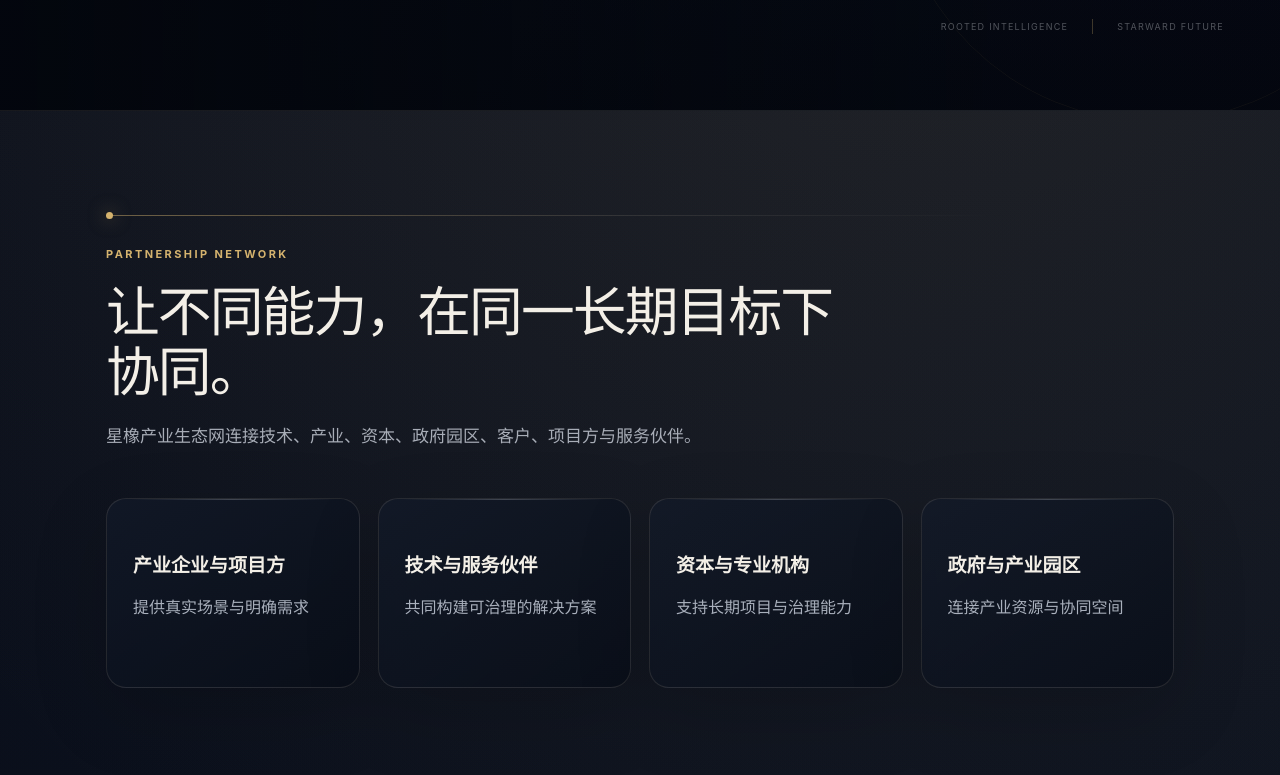
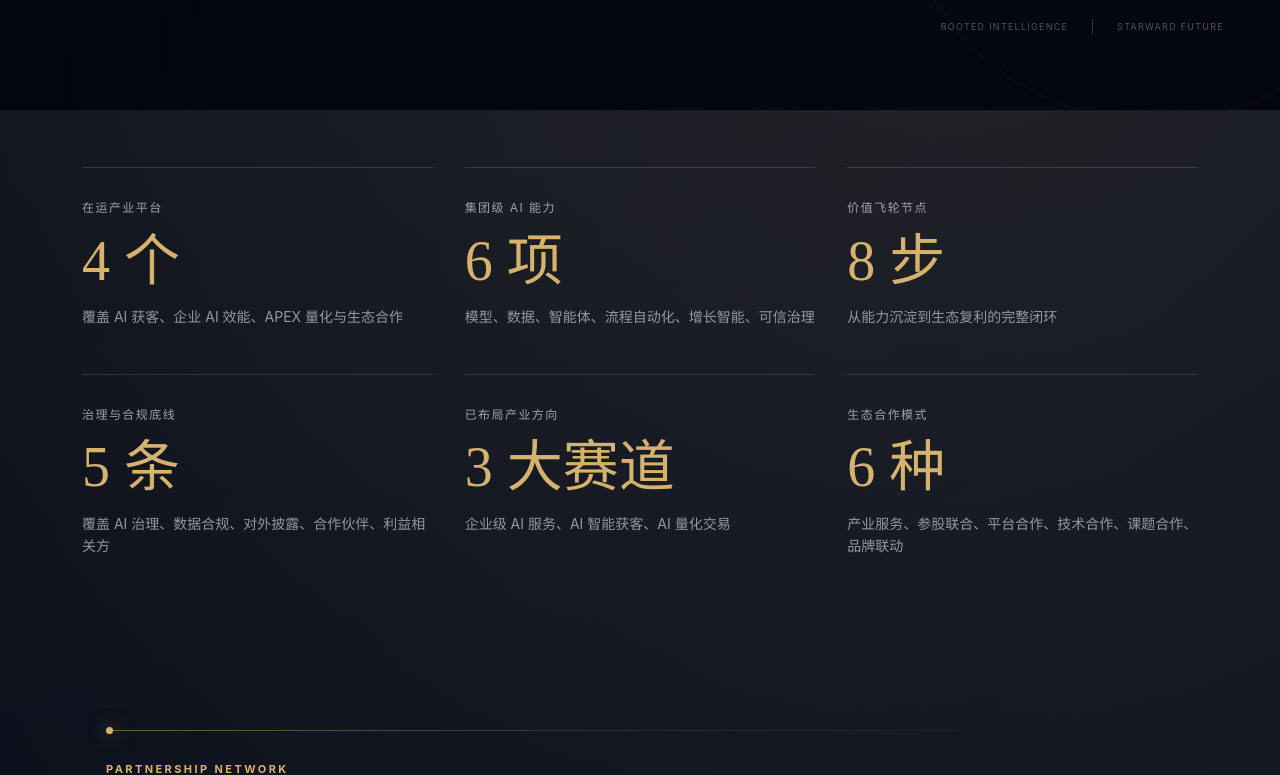
Before and after one commit to S1mple-King/staroak-website, a Next.js app: page /ecosystem in a window 1280 px wide. Shown: the part 667-1442 px from the top of the page. Built offline with nearby package versions, Linux system fonts and the light colour scheme.

Commit message:
feat(motion): add CountUp metrics band on Ecosystem (6 panels, scroll-triggered 0→target)

```diff
--- a/app/ecosystem/page.tsx
+++ b/app/ecosystem/page.tsx
@@ -1,6 +1,8 @@
 import { LeadForm } from '@/components/LeadForm';
 import { PageHero } from '@/components/PageHero';
 import { Section } from '@/components/Section';
+import { metrics } from '@/lib/site-data';
+import { CountUp } from '@/components/motion/CountUp';
 
 export const metadata = { title: '生态合作', description: '围绕 AI 引擎、沐洋智联全球增长、星藤智能科技AI获客、APEX系统能力、企业AI技术效能与产业共创展开生态合作。' };
 
@@ -26,6 +28,17 @@ export default function EcosystemPage() {
         pageNumber="06"
         pageName="ECOSYSTEM"
       />
+      <section className="v35-metrics-band" aria-label="集团能力指标">
+        <ul>
+          {metrics.map((m) => (
+            <li key={m.key}>
+              <p>{m.label}</p>
+              <CountUp to={m.value} suffix={m.suffix} />
+              <p>{m.caption}</p>
+            </li>
+          ))}
+        </ul>
+      </section>
       <Section
         eyebrow="Partnership Network"
         title="让不同能力，在同一长期目标下协同。"
--- a/app/globals.css
+++ b/app/globals.css
@@ -3709,3 +3709,52 @@ button:disabled {
   display: inline-block;
   border-radius: 999px;
 }
+
+/* === V3.5 motion: count-up + metrics band (Ecosystem) ====================== */
+.v35-countup { font-variant-numeric: tabular-nums; }
+
+.v35-metrics-band {
+  padding: 56px 0;
+}
+.v35-metrics-band ul {
+  display: grid;
+  grid-template-columns: repeat(3, minmax(0, 1fr));
+  gap: 32px;
+  max-width: 1180px;
+  margin: 0 auto;
+  padding: 0 32px;
+  list-style: none;
+}
+.v35-metrics-band li {
+  border-top: 1px solid rgba(217, 220, 225, 0.16);
+  padding-top: 18px;
+}
+.v35-metrics-band li > p:first-child {
+  text-transform: uppercase;
+  font-size: 12px;
+  letter-spacing: 0.12em;
+  color: #D9DCE1;
+  opacity: 0.7;
+}
+.v35-metrics-band li > p:last-child {
+  color: #D9DCE1;
+  opacity: 0.65;
+  font-size: 14px;
+  line-height: 1.55;
+}
+.v35-metrics-band span.v35-countup {
+  display: block;
+  font-family: 'Times New Roman', serif;
+  font-size: 56px;
+  color: #D5B36E;
+  line-height: 1.1;
+}
+@media (max-width: 768px) {
+  .v35-metrics-band ul {
+    grid-template-columns: 1fr;
+    gap: 20px;
+  }
+  .v35-metrics-band span.v35-countup {
+    font-size: 44px;
+  }
+}
--- /dev/null
+++ b/components/motion/CountUp.tsx
@@ -0,0 +1,53 @@
+'use client';
+
+import { useRef, useState, useEffect } from 'react';
+import { gsap } from 'gsap';
+import { useGsapContext } from '@/lib/hooks/useGsapContext';
+import { useReducedMotion } from '@/lib/hooks/useReducedMotion';
+
+type Props = {
+  to: number;
+  duration?: number;
+  prefix?: string;
+  suffix?: string;
+  decimals?: number;
+  className?: string;
+};
+
+export function CountUp({
+  to,
+  duration = 1.6,
+  prefix = '',
+  suffix = '',
+  decimals = 0,
+  className = ''
+}: Props) {
+  const ref = useRef<HTMLSpanElement>(null);
+  const reduced = useReducedMotion();
+  const [value, setValue] = useState(reduced ? to : 0);
+
+  useEffect(() => {
+    if (reduced) setValue(to);
+  }, [reduced, to]);
+
+  useGsapContext(() => {
+    const el = ref.current;
+    if (!el || reduced) return;
+    const state = { v: 0 };
+    const tween = gsap.to(state, {
+      v: to,
+      duration,
+      ease: 'power3.out',
+      scrollTrigger: { trigger: el, start: 'top 85%', once: true },
+      onUpdate: () => setValue(state.v)
+    });
+    return () => tween.kill();
+  }, [reduced, to]);
+
+  const formatted = value.toFixed(decimals);
+  return (
+    <span ref={ref} className={`v35-countup ${className}`}>
+      {prefix}{formatted}{suffix}
+    </span>
+  );
+}
```
